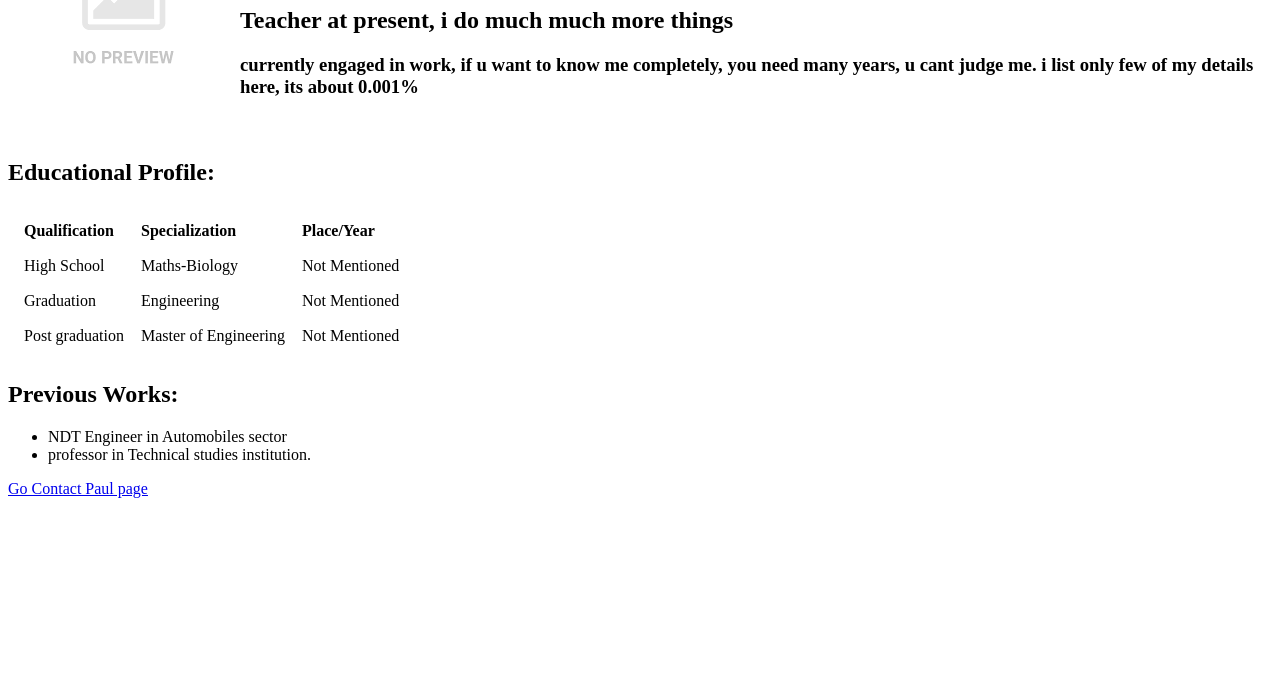
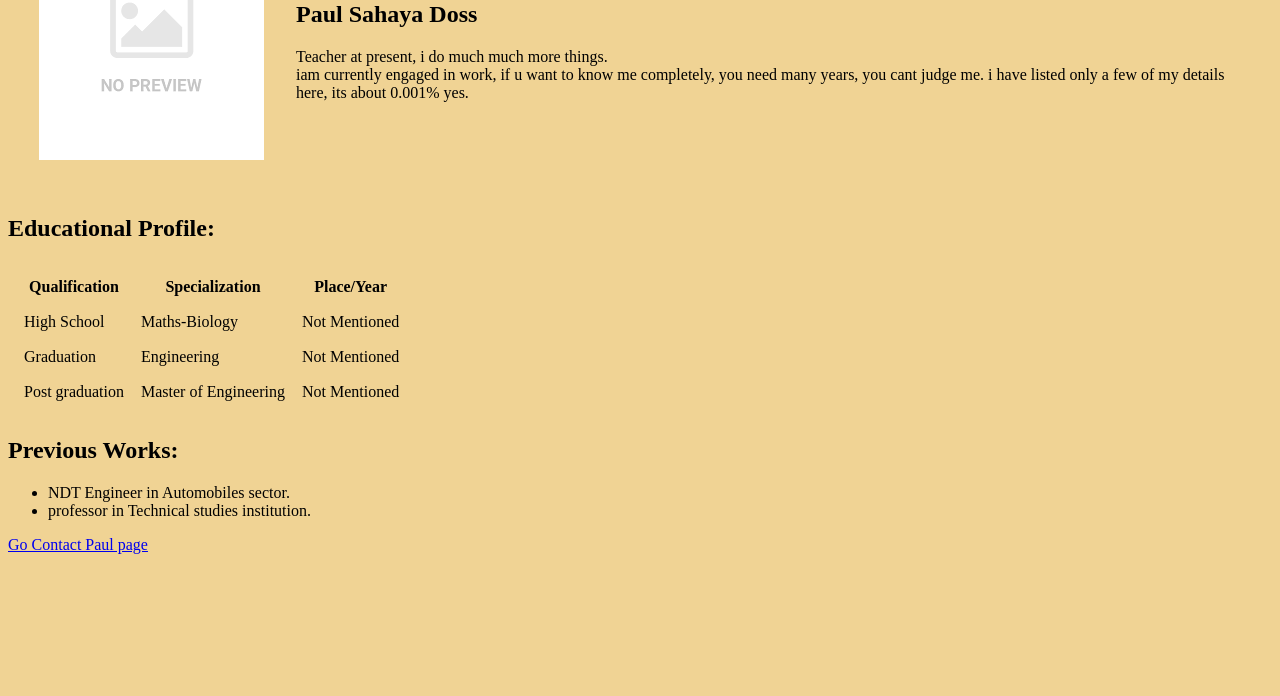
Before and after one commit to paulsahayadoss/profile-bio, a plain HTML site: page index.html in a window 1280 px wide. Shown: the part 104-800 px from the top of the page. Drawn offline with Linux system fonts and the light colour scheme.

Commit message:
i have updated css color code in personal site

```diff
--- a/index.html
+++ b/index.html
@@ -5,23 +5,23 @@
   <meta charset="utf-8">
   <title> paul sahaya doss personal site </title>
 </head>
-<table>
+<table cellspacing="30" >
   <tr>
     <td> <img src="images.png" alt=" image not loading"></td>
     <td>
-      <h1> Paul Sahaya Doss </h1>
-      <h2> Teacher at present, i do much much more things </h2>
-      <h3> currently engaged in work, if u want to know me completely, you need many years, u cant judge me. i list only few of my details here, its about 0.001%</h3>
+      <h2> Paul Sahaya Doss </h2>
+      <p> Teacher at present, i do much much more things. <br>
+     iam currently engaged in work, if u want to know me completely, you need many years, you cant judge me. i have listed only a few of my details here, its about 0.001% yes.</p> </td>
   </tr>
 </table>
 
-<body>
+<body style="background-color:#F0D394;" >
   <h2>Educational Profile:</h2>
   <table cellspacing="15" border="0">
     <tr>
-      <td> <strong>Qualification </td>
-      <td> <strong> Specialization</td>
-      <td> <strong> Place/Year</td>
+      <th>  Qualification </th>
+      <th> Specialization </th>
+      <th>  Place/Year </th>
     </tr>
     <tr>
       <td> High School</td>
@@ -41,10 +41,9 @@
   </table>
   <h2> Previous Works:</h2>
   <ul>
-    <li>NDT Engineer in Automobiles sector </li>
+    <li>NDT Engineer in Automobiles sector. </li>
     <li> professor in Technical studies institution.</li>
   </ul>
   <a href="contact me.html"> Go Contact Paul page</a>
 </body>
-
 </html>
```
